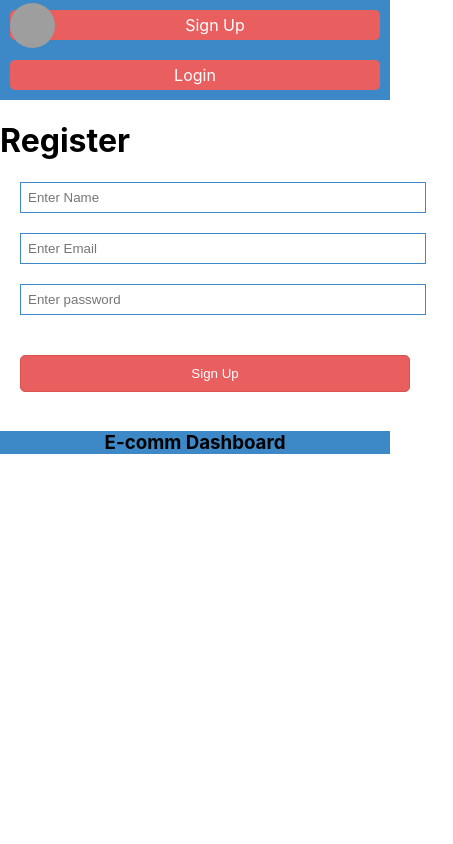
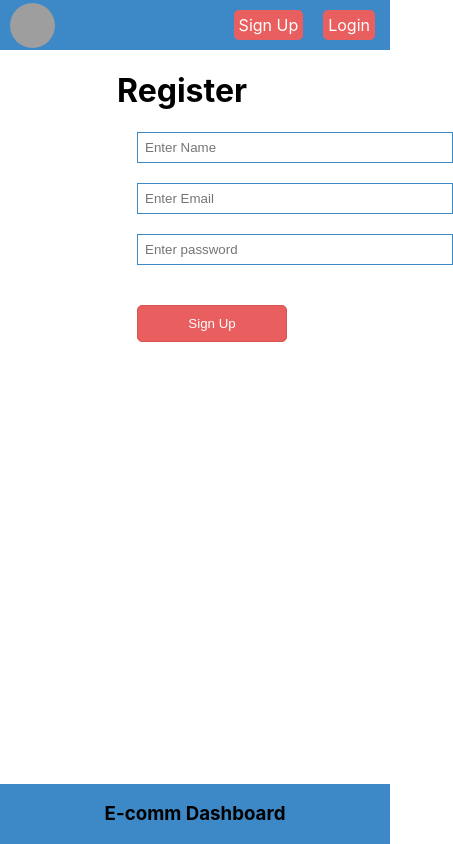
Before and after one commit to parthiv8848/projectcollege, a React (Create React App) app in the folder front-end/: page /signup in a window 390 px wide. Shown: the whole page, 453 px wide, since content can reach past the window. Built offline with nearby package versions, Linux system fonts and the light colour scheme; grey boxes are pictures that could not be loaded.

Commit message:
Update App.css

```diff
--- a/front-end/src/App.css
+++ b/front-end/src/App.css
@@ -1,3 +1,4 @@
+/* Navigation */
 .nav-ul {
   padding: 5px;
   margin: 0px;
@@ -43,11 +44,23 @@
   color: #fff;
 }
 
-    /* Other Elements */
-    .register, .product, .login {
+/* Link */
+.App-link {
+  color: #e95f5f; /* Reddish-pink */
+}
+
+/* Registration and Product */
+.register, .product {
   margin-left: 30%;
 }
 
+/* Login */
+.login {
+  margin-left: 30%;
+  margin-top: 100px;
+}
+
+/* Input Box */
 .inputBox {
   padding: 7px;
   display: block;
@@ -56,6 +69,7 @@
   margin: 20px;
 }
 
+/* App Button */
 .appButton {
   margin: 20px;
   width: 150px;
@@ -77,6 +91,7 @@
   text-align: right;
 }
 
+/* Logo */
 .logo {
   width: 45px;
   height: 45px;
@@ -86,6 +101,7 @@
   margin-left: 10px;
 }
 
+/* Invalid Input */
 .invalid-input {
   display: block;
   color: #d9534f; /* Darker red */
@@ -93,6 +109,7 @@
   margin-left: 20px;
 }
 
+/* Product List */
 .product-list {
   text-align: center;
   margin-top: 50px;
@@ -111,6 +128,7 @@
   margin: 0;
 }
 
+/* Search Product Box */
 .search-product-box {
   width: 400px;
   margin: 20px;
@@ -131,61 +149,9 @@
   }
 }
 
+
 @media (prefers-reduced-motion: no-preference) {
   .App-logo {
     animation: App-logo-spin infinite 20s linear;
   }
 }
-
-    /* Media Queries for Mobile */
-    @media (max-width: 768px) {
-      /* Navigation */
-      .nav-ul {
-        text-align: center; /* Center align the navigation links */
-        padding: 0;
-      }
-
-      .nav-ul li {
-        display: block; /* Stack navigation links on top of each other */
-        margin: 0;
-        padding: 10px;
-      }
-
-      .nav-ul li a {
-        display: block; /* Make the navigation links take up the full width of the container */
-        text-align: center; /* Center align the text */
-      }
-
-      /* Footer */
-      .footer {
-        position: static; /* Remove 'absolute' positioning */
-      }
-
-      /* Header */
-      .App-header {
-        text-align: center; /* Center align the header content */
-      }
-
-      /* Other Elements */
-      .register, .product, .login {
-        margin-left: 0; /* Reset left margin */
-        margin-top: 20px; /* Adjust top margin */
-      }
-
-      .inputBox, .appButton {
-        width: 100%; /* Make input boxes and buttons full width */
-      }
-
-      .invalid-input {
-        margin-top: 0;
-      }
-
-      .product-list ul li {
-        display: block; /* Display product list items as a list on mobile */
-        width: 100%; /* Make them full width */
-      }
-
-      .search-product-box {
-        width: 100%; /* Make the search box full width */
-      }
-    }
```
Lines whose indentation alone changed are shown as unchanged.
